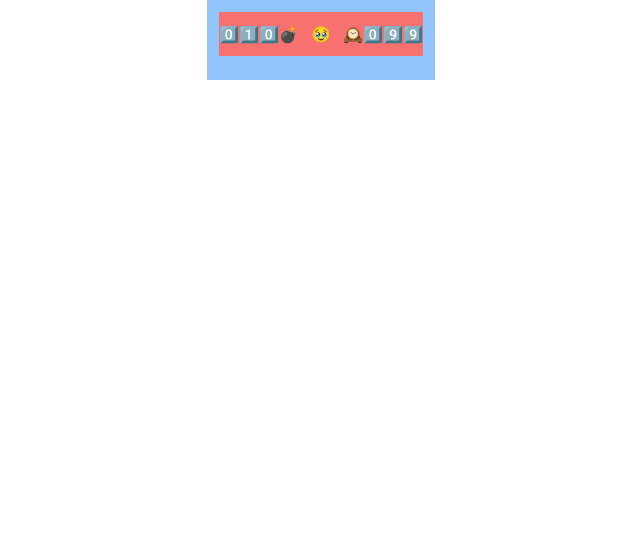
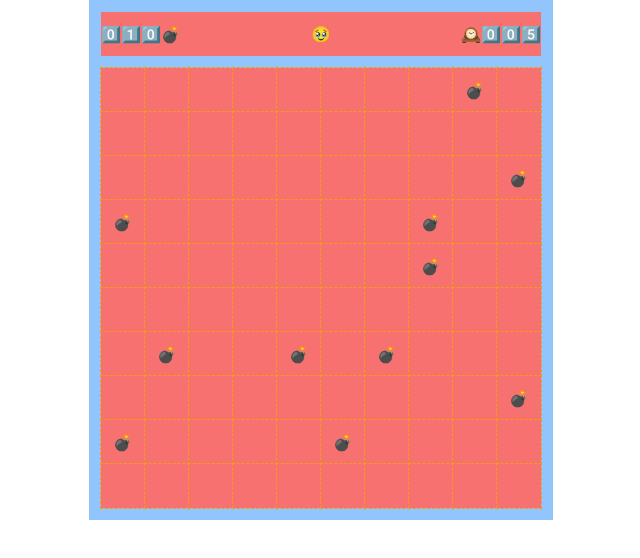
Before and after one commit to claudiofreitas/minesweeper, a Next.js app: page / in a window 1280 px wide. Shown: the top 558 px of the page, without its empty margins (319-959 px from the left). Built offline with nearby package versions, Linux system fonts and the light colour scheme.

Commit message:
Fix reset game loop

```diff
--- a/src/hooks/useGame.ts
+++ b/src/hooks/useGame.ts
@@ -1,5 +1,5 @@
 import { TileData } from '../domain/TileData';
-import { useCallback, useEffect, useState } from 'react';
+import { useCallback, useState } from 'react';
 import { createBoard } from '../utils/createBoard';
 import { useTimer } from './useTimer';
 
@@ -7,12 +7,14 @@ interface IUseGame {
   tiles: TileData[];
   resetGame: () => void;
   remainingBombs: number;
-  timeInSeconds: number;
+  elapsedSeconds: number;
 }
 
 export const useGame = (): IUseGame => {
   const [tiles, setTiles] = useState<TileData[]>([]);
-  const { reset: resetTimer } = useTimer();
+  const { reset: resetTimer, units: elapsedSeconds } = useTimer({
+    isRunning: true,
+  });
 
   const resetGame = useCallback(() => {
     console.log('resetGame()');
@@ -24,14 +26,10 @@ export const useGame = (): IUseGame => {
     setTiles(() => createBoard());
   };
 
-  // useEffect(() => {
-  //   resetGame();
-  // }, [resetGame]);
-
   return {
     tiles,
     resetGame,
     remainingBombs: 10,
-    timeInSeconds: 99,
+    elapsedSeconds,
   };
 };
--- a/src/pages/index.tsx
+++ b/src/pages/index.tsx
@@ -6,9 +6,18 @@ import { NumericDisplay } from '../components/NumericDisplay';
 import { Button } from '../components/Button';
 import { GameHeader } from '../components/GameHeader';
 import { GameField } from '../components/GameField';
+import { useEffect } from 'react';
+
+const useEffectOnce = (callback: () => void) => {
+  useEffect(callback, []);
+};
 
 const Home: NextPage = () => {
-  const { tiles, resetGame, remainingBombs, timeInSeconds } = useGame();
+  const { tiles, resetGame, remainingBombs, elapsedSeconds } = useGame();
+
+  useEffectOnce(() => {
+    resetGame();
+  });
 
   return (
     <GameBoard>
@@ -20,7 +29,7 @@ const Home: NextPage = () => {
         <Button onClick={() => resetGame()}>🥹</Button>
         <div className="flex flex-row">
           🕰
-          <NumericDisplay data={timeInSeconds} />
+          <NumericDisplay data={elapsedSeconds} />
         </div>
       </GameHeader>
       <GameField>
```
